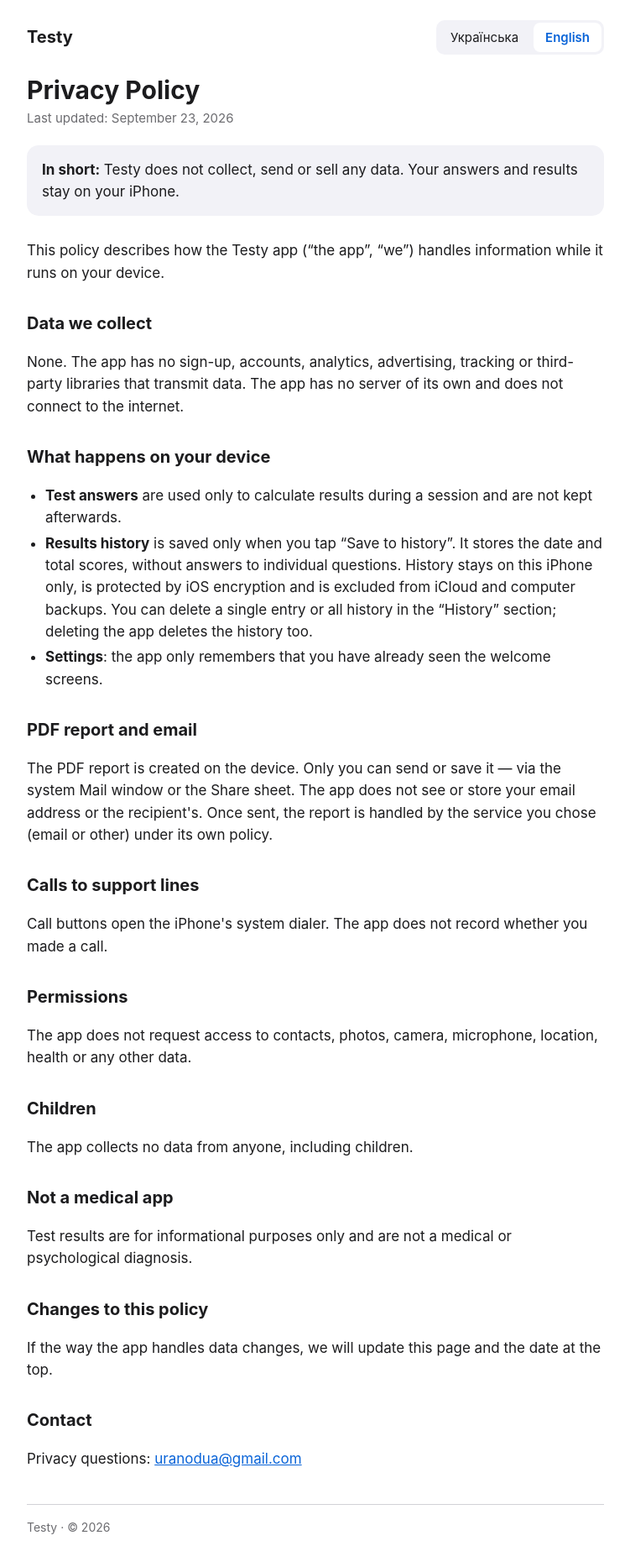
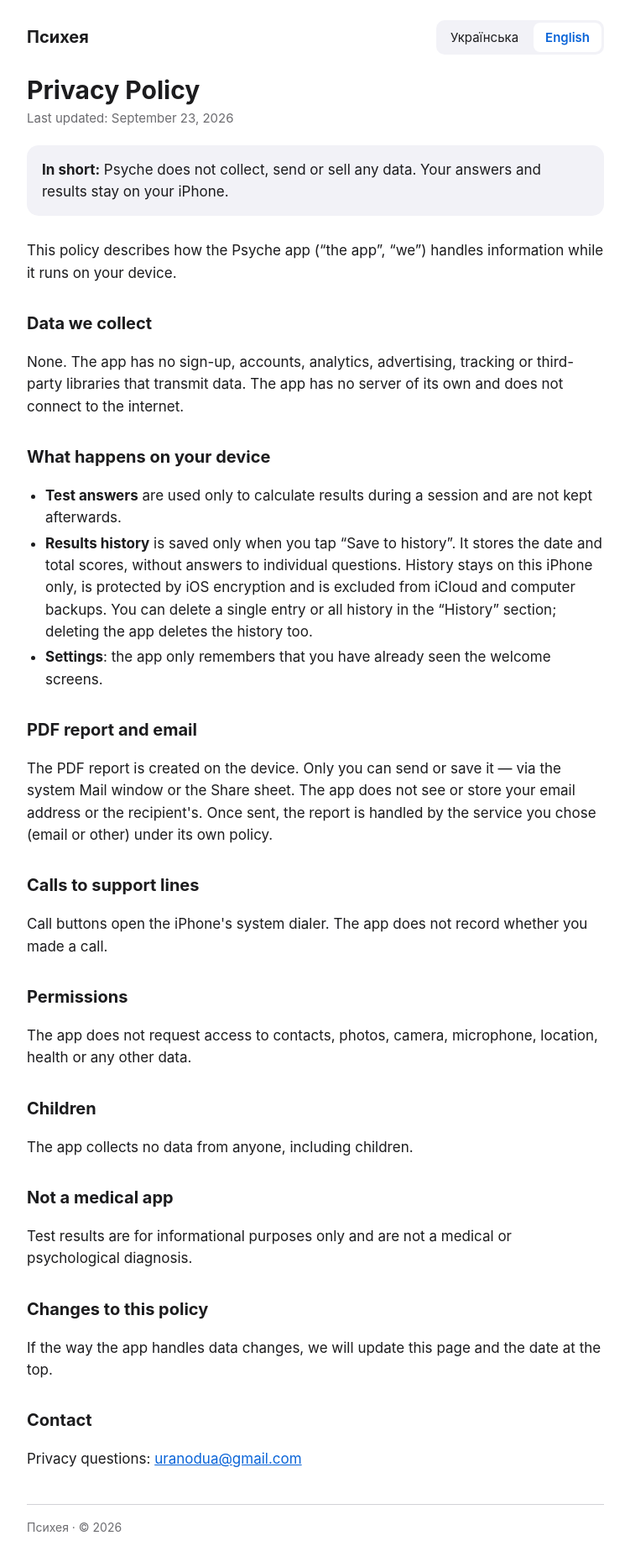
Before and after one commit to ua50/psyche-privacy, a plain HTML site: page index.html in a window 1280 px wide. Shown: the whole page at 84% size, without its empty margins (264-1015 px from the left). Drawn offline with Linux system fonts and the light colour scheme.

Commit message:
Замінити Testy на Психея у видимому тексті сторінки

```diff
--- a/index.html
+++ b/index.html
@@ -3,8 +3,8 @@
 <head>
 <meta charset="utf-8">
 <meta name="viewport" content="width=device-width, initial-scale=1">
-<title>Testy — Політика приватності / Privacy Policy</title>
-<meta name="description" content="Політика приватності застосунку Testy: застосунок не збирає жодних даних. Privacy policy of the Testy app: the app collects no data.">
+<title>Психея — Політика приватності / Privacy Policy</title>
+<meta name="description" content="Політика приватності застосунку Психея: застосунок не збирає жодних даних. Privacy policy of the Psyche app: the app collects no data.">
 <style>
   :root {
     --bg: #ffffff;
@@ -57,7 +57,7 @@
 <body>
 <main>
   <header>
-    <div class="brand">Testy</div>
+    <div class="brand">Психея</div>
     <nav class="lang" aria-label="Мова / Language">
       <button type="button" data-set-lang="uk" aria-pressed="true">Українська</button>
       <button type="button" data-set-lang="en" aria-pressed="false">English</button>
@@ -69,11 +69,11 @@
     <p class="updated">Остання редакція: 23 вересня 2026 року</p>
 
     <div class="summary">
-      <p><strong>Коротко:</strong> Testy не збирає, не надсилає й не продає жодних даних.
+      <p><strong>Коротко:</strong> Психея не збирає, не надсилає й не продає жодних даних.
       Ваші відповіді й результати залишаються лише на вашому iPhone.</p>
     </div>
 
-    <p>Ця політика описує, як застосунок Testy («застосунок», «ми») поводиться з інформацією
+    <p>Ця політика описує, як застосунок Психея («застосунок», «ми») поводиться з інформацією
     під час роботи на вашому пристрої.</p>
 
     <h2>Які дані ми збираємо</h2>
@@ -127,11 +127,11 @@
     <p class="updated">Last updated: September 23, 2026</p>
 
     <div class="summary">
-      <p><strong>In short:</strong> Testy does not collect, send or sell any data.
+      <p><strong>In short:</strong> Psyche does not collect, send or sell any data.
       Your answers and results stay on your iPhone.</p>
     </div>
 
-    <p>This policy describes how the Testy app (“the app”, “we”) handles information while
+    <p>This policy describes how the Psyche app (“the app”, “we”) handles information while
     it runs on your device.</p>
 
     <h2>Data we collect</h2>
@@ -181,7 +181,7 @@
     <p>Privacy questions: <a href="mailto:uranodua@gmail.com">uranodua@gmail.com</a></p>
   </article>
 
-  <footer>Testy · © 2026</footer>
+  <footer>Психея · © 2026</footer>
 </main>
 <script>
   (function () {
```
